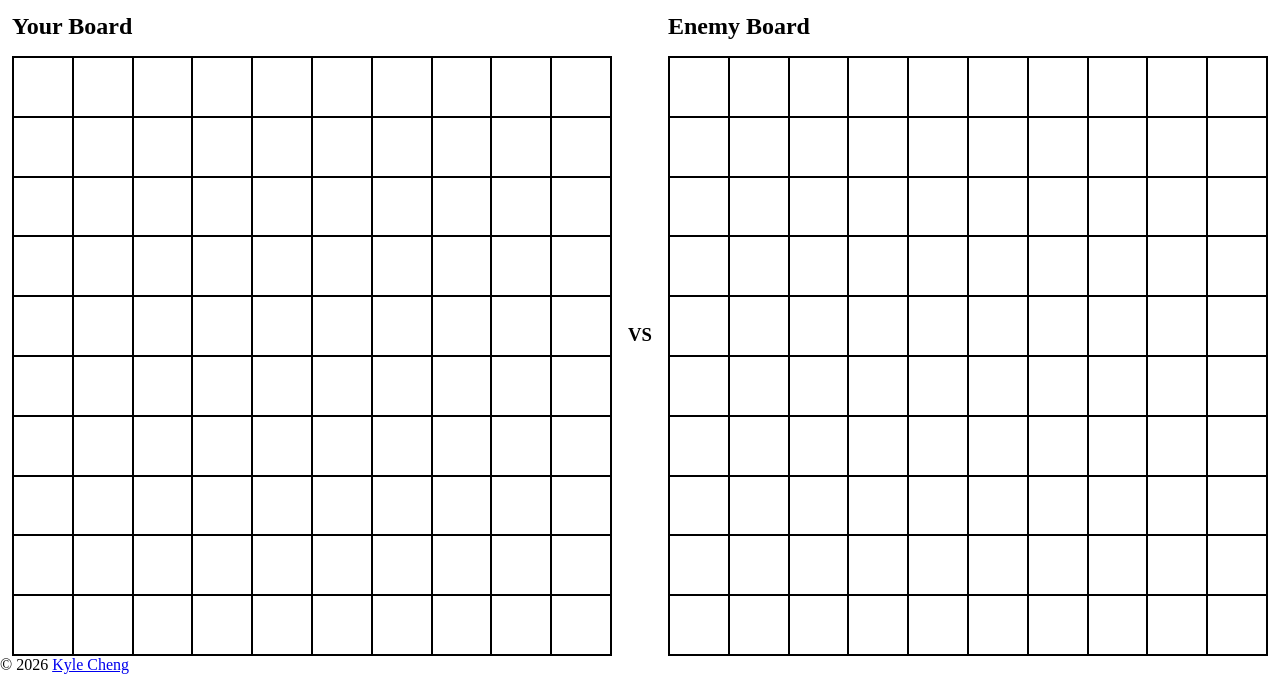
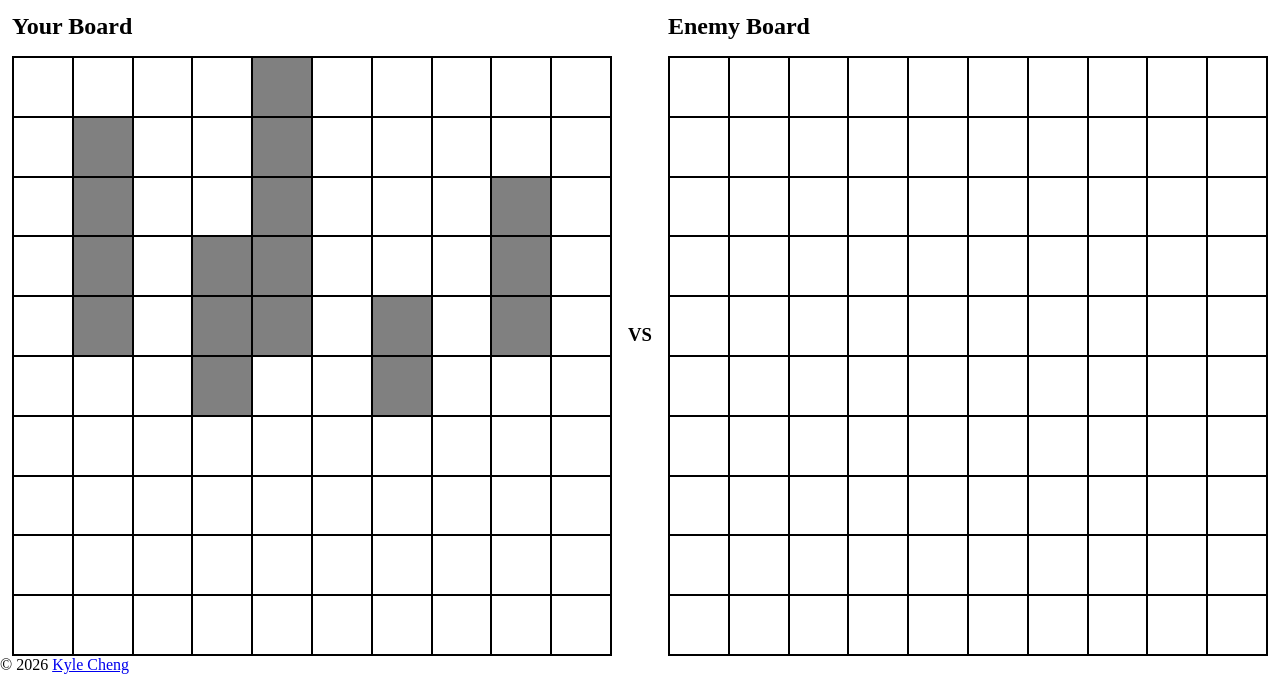
Before and after one commit to KyleCheng20/Battleship, a website built with webpack: page src/template.html in a window 1280 px wide. Shown: the part 114-800 px from the top of the page. Built offline with nearby package versions, Linux system fonts and the light colour scheme; files whose address does not match are found by name.

Commit message:
Create renderShips() function to display player ships on the board

```diff
--- a/src/modules/dom/displayApp.js
+++ b/src/modules/dom/displayApp.js
@@ -1,5 +1,6 @@
 import { startGame } from "../utils/gameSetup";
 import { createBoard } from "./createBoard";
+import { renderShips } from "./renderShips";
 
 export function displayApp(){
     const game = startGame();
@@ -10,5 +11,6 @@ export function displayApp(){
     createBoard(player1Board);
     createBoard(player2Board);
 
-    return game;
+    renderShips(player1Board, game.player1.gameboard);
+
 }
--- /dev/null
+++ b/src/modules/dom/renderShips.js
@@ -0,0 +1,13 @@
+export function renderShips(playerBoard, gameboard){
+    const cells = playerBoard.querySelectorAll(".cell");
+
+    cells.forEach(cell => {
+        const x = Number(cell.dataset.x);
+        const y = Number(cell.dataset.y);
+        const coords = `${x},${y}`;
+
+        if(gameboard.board[coords]){
+            cell.classList.add("ship");
+        }
+    });
+}
--- a/src/style.css
+++ b/src/style.css
@@ -83,3 +83,7 @@ main {
 .cell {
     border: 1px solid black;
 }
+
+.ship {
+    background-color: gray;
+}
```
